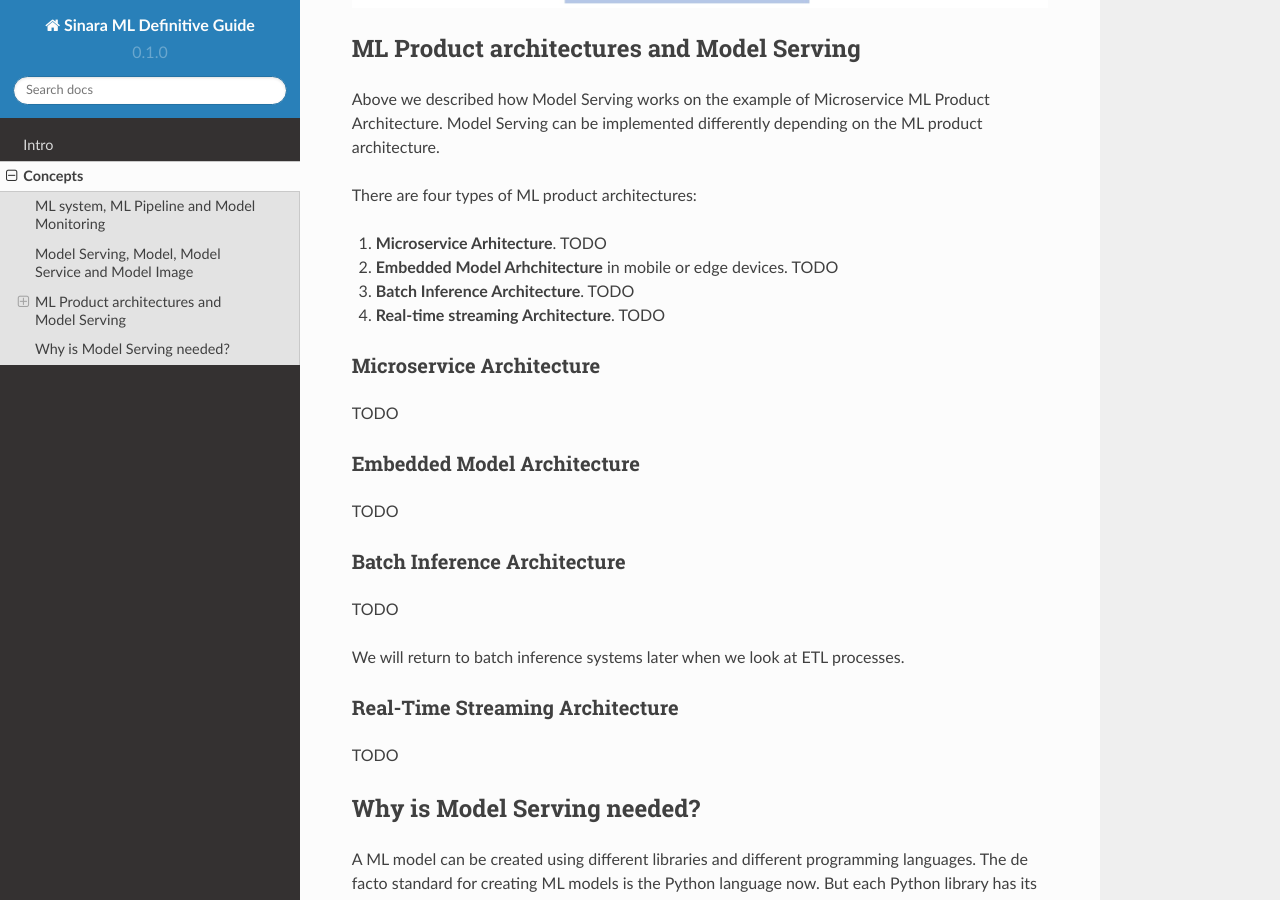
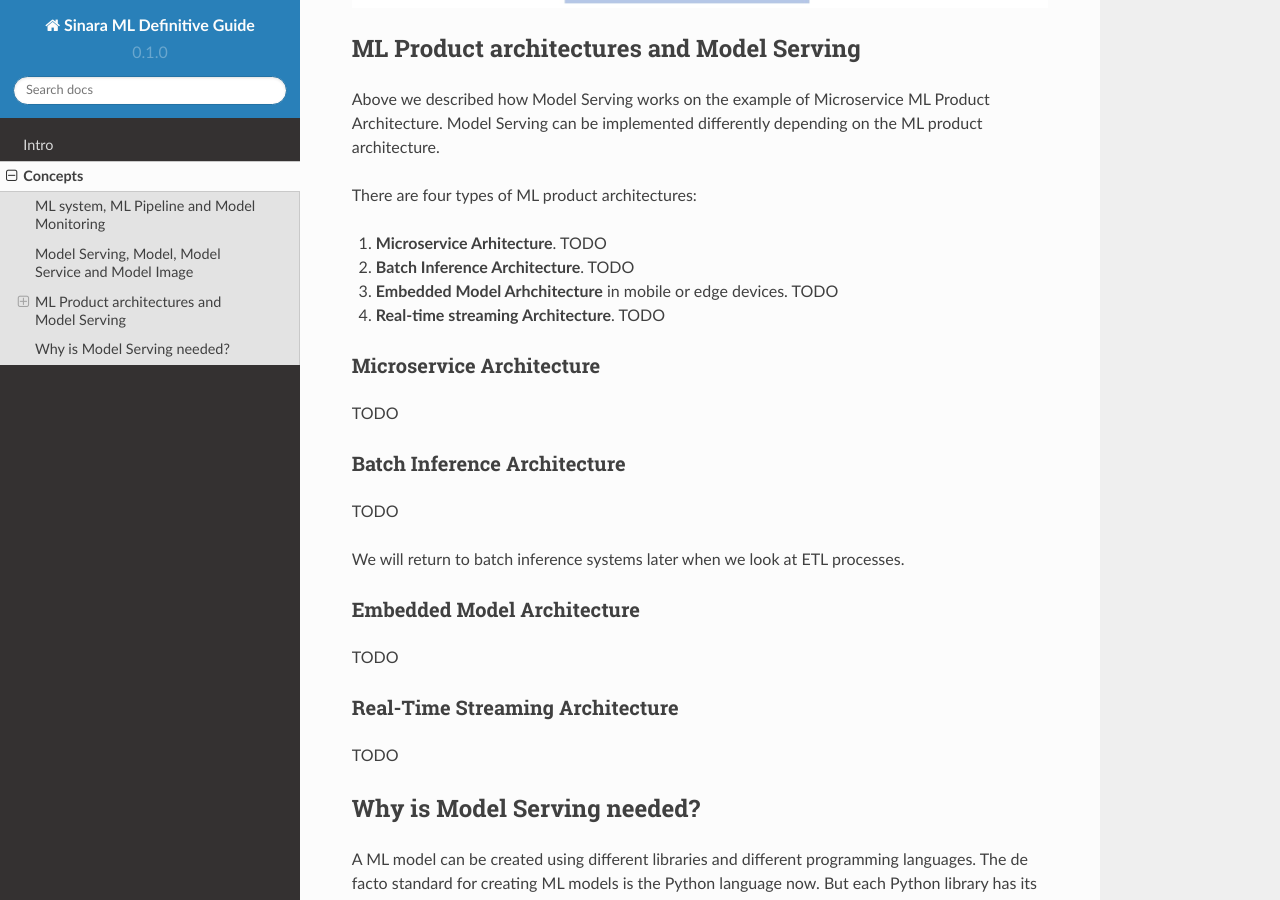
Before and after one commit to 4-DS/SinaraML-Def-Guide, a Sphinx documentation site: the page built from docs/source/concepts.rst, in a window 1280 px wide and 900 px high, scrolled down 2269 px. Built offline with Sphinx 7.4.7 and the Read the Docs theme 2.0.0, drawn with Linux system fonts in a browser that asks for light colours.

```diff
--- a/docs/source/concepts.rst
+++ b/docs/source/concepts.rst
@@ -42,24 +42,24 @@ Above we described how Model Serving works on the example of Microservice ML Pro
 There are four types of ML product architectures:
 
 1. **Microservice Arhitecture**. TODO
-2. **Embedded Model Arhchitecture** in mobile or edge devices. TODO
-3. **Batch Inference Architecture**. TODO
+2. **Batch Inference Architecture**. TODO
+3. **Embedded Model Arhchitecture** in mobile or edge devices. TODO
 4. **Real-time streaming Architecture**. TODO
 
 Microservice Architecture
 =========================
 TODO
 
-Embedded Model Architecture
-===========================
-TODO
-
-
 Batch Inference Architecture
 ============================
 TODO
 
 We will return to batch inference systems later when we look at ETL processes.
+
+Embedded Model Architecture
+===========================
+TODO
+
 
 Real-Time Streaming Architecture
 ================================
```
